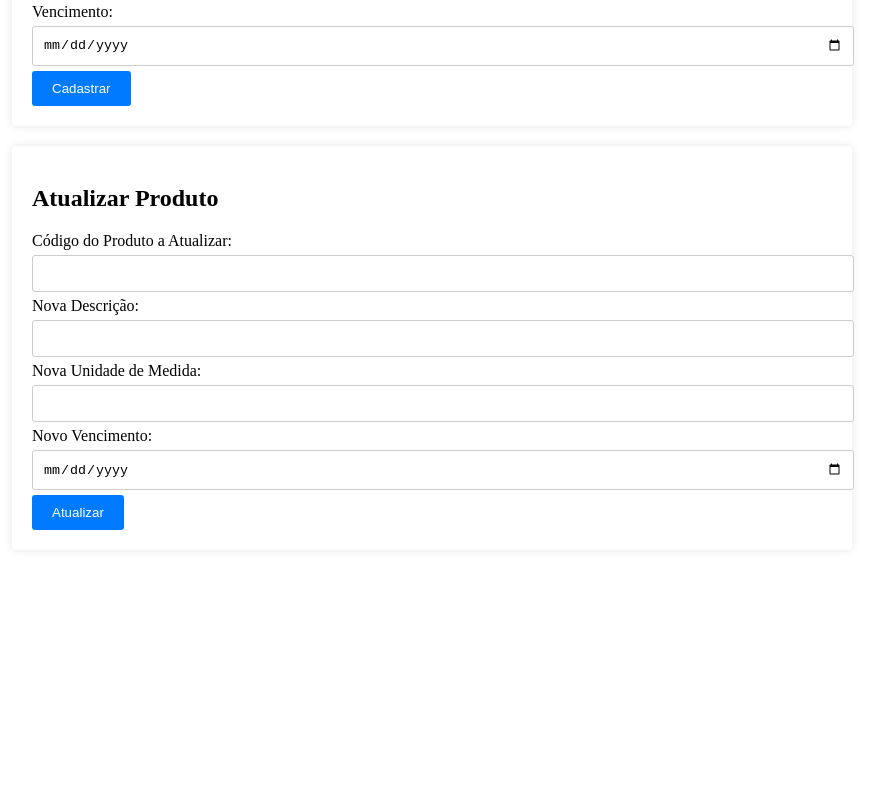
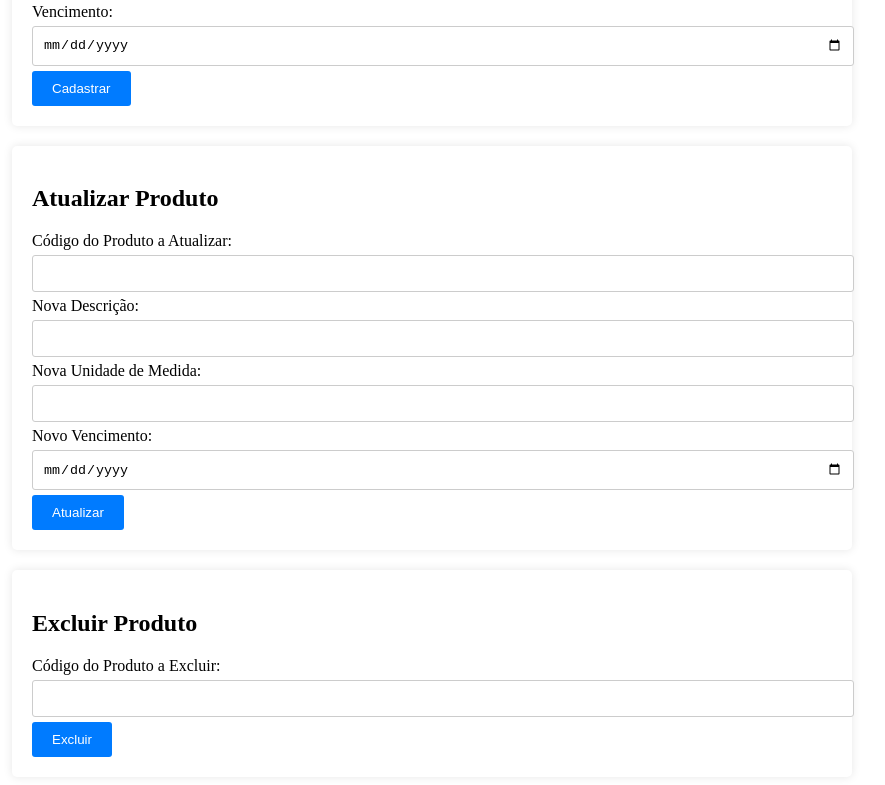
Before and after one commit to JulioPerin/ADS, an Angular app in the folder ADS/ProgWeb/N3Web/: page / in a window 1280 px wide. Shown: the part 685-1470 px from the top of the page, without its empty margins (208-1093 px from the left). Before the commit the page ends 1243 px from the top, so only its background shows below. Built offline with nearby package versions, Linux system fonts and the light colour scheme; no server answers.

Commit message:
Add exlcuir

```diff
--- a/ADS/ProgWeb/N3Web/src/app/produto/produto.component.html
+++ b/ADS/ProgWeb/N3Web/src/app/produto/produto.component.html
@@ -1,4 +1,3 @@
-
 
 <div class="container">
     <h1>Listagem de produtos</h1>
@@ -68,18 +67,16 @@
   </div>
 
 
-
-
-
-
-
-
-
-
-
-
-
-
+  <div class="container">
+    <h2>Excluir Produto</h2>
+    <form (ngSubmit)="excluirProduto()">
+      <div class="form-group">
+        <label for="excluirCodigo">Código do Produto a Excluir:</label>
+        <input type="text" id="excluirCodigo" name="excluirCodigo" [(ngModel)]="codigo" required>
+      </div>
+      <button type="submit">Excluir</button>
+    </form>
+  </div>
 
 
   <div id="popup" class="popup">
--- a/ADS/ProgWeb/N3Web/src/app/produto/produto.component.ts
+++ b/ADS/ProgWeb/N3Web/src/app/produto/produto.component.ts
@@ -103,6 +103,23 @@ export class ProdutoComponent implements OnInit {
   }
 
 
+  excluirProduto() {
+    const baseUrl = 'http://localhost:8080'; // Substitua pelo URL real da sua API
+    const codigo = this.codigo; // Use o código do produto do componente
+
+    fetch(`${baseUrl}/produtos/${codigo}`, {
+      method: 'DELETE'
+    })
+      .then(response => {
+        if (response.status === 200) {
+          this.showPopup('Item excluído com sucesso.');
+         this.listarProdutos();
+        } else if (response.status === 404) {
+          this.showPopupErro('Item não encontrado');
+        }
+      });
+  }
+
 
 
 
```
